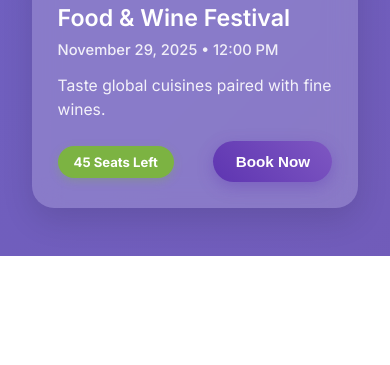
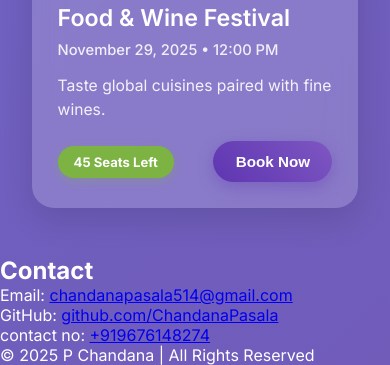
Before and after one commit to ChandanaPasala/Eventbooker, a plain HTML site: page index.html in a window 390 px wide. Shown: the part 1533-1898 px from the top of the page. Before the commit the page ends 1789 px from the top, so only its background shows below. Drawn offline with Linux system fonts and the light colour scheme.

Commit message:
Add contact information section to index.html
Added contact section with email, GitHub link, and phone number.

```diff
--- a/index.html
+++ b/index.html
@@ -135,6 +135,17 @@
       if (e.target === modal) closeModal();
     }
   </script>
+    <section id="contact">
+    <h2>Contact</h2>
+    <p>Email: <a href="mailto:chandanapasala514@gmail.com">chandanapasala514@gmail.com</a></p>
+    <p>GitHub: <a href="https://github.com/ChandanaPasala" target="_blank">github.com/ChandanaPasala</a></p>
+    <p>contact no: <a href ="tel:+91 9676148274">+919676148274</a></p>
+  </section>
+
+  <footer>
+    <p>© 2025 P Chandana | All Rights Reserved</p>
+  </footer>
 
 </body>
+
 </html>
```
